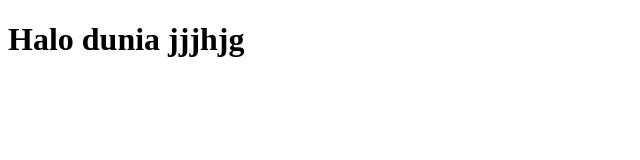
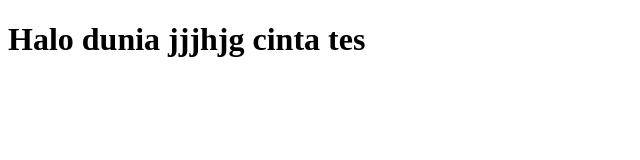
Before and after one commit to udivariasi0625/wph-git, a plain HTML site: page index.html in a window 1280 px wide. Shown: the whole page, without its empty margins (0-640 px from the left). Drawn offline with Linux system fonts and the light colour scheme.

Commit message:
nambah cinta tes

```diff
--- a/index.html
+++ b/index.html
@@ -6,6 +6,6 @@
     <title>Document</title>
   </head>
   <body>
-    <h1>Halo dunia jjjhjg</h1>
+    <h1>Halo dunia jjjhjg cinta tes</h1>
   </body>
 </html>
```
